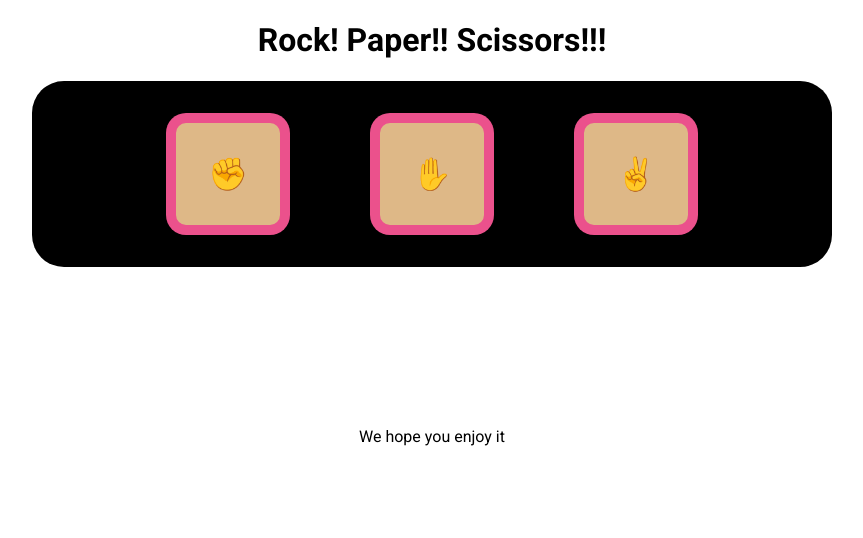
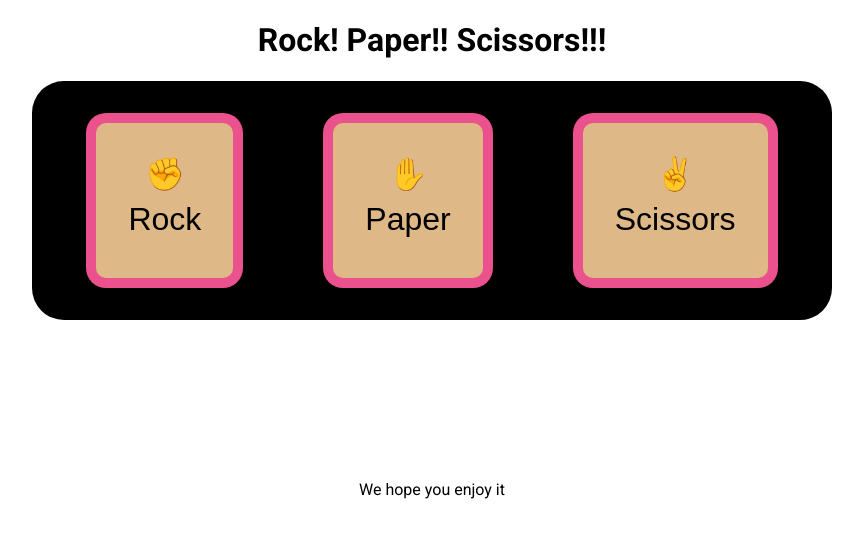
Before and after one commit to Ekomjah/rock-paper-scissors-javascript-console-game, a plain HTML site: page index.html in a window 1280 px wide. Shown: the whole page, without its empty margins (208-1071 px from the left). Drawn offline with Linux system fonts and the light colour scheme.

Commit message:
Add more elements to the game board ui
Thus commit will add text to the buttons aside the emojis that are already existing.

```diff
--- a/index.html
+++ b/index.html
@@ -72,9 +72,9 @@
     <main>
         <h1 class="roboto-bold">Rock! Paper!! Scissors!!!</h1>
         <div class="container">
-            <button value="Rock">✊</button>
-            <button value="Paper">✋</button>
-            <button value="Scissors">✌️</button>
+            <button value="Rock">✊<p>Rock</p></button>
+            <button value="Paper">✋<p>Paper</p></button>
+            <button value="Scissors">✌️<p>Scissors</p></button>
         </div>
     </main>
 
```
